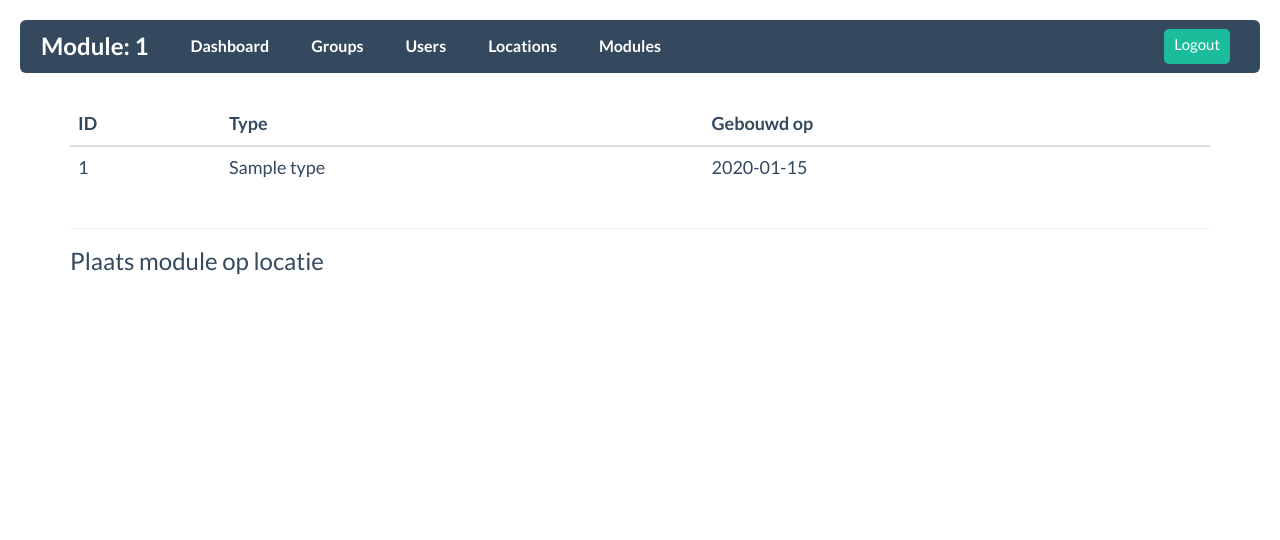
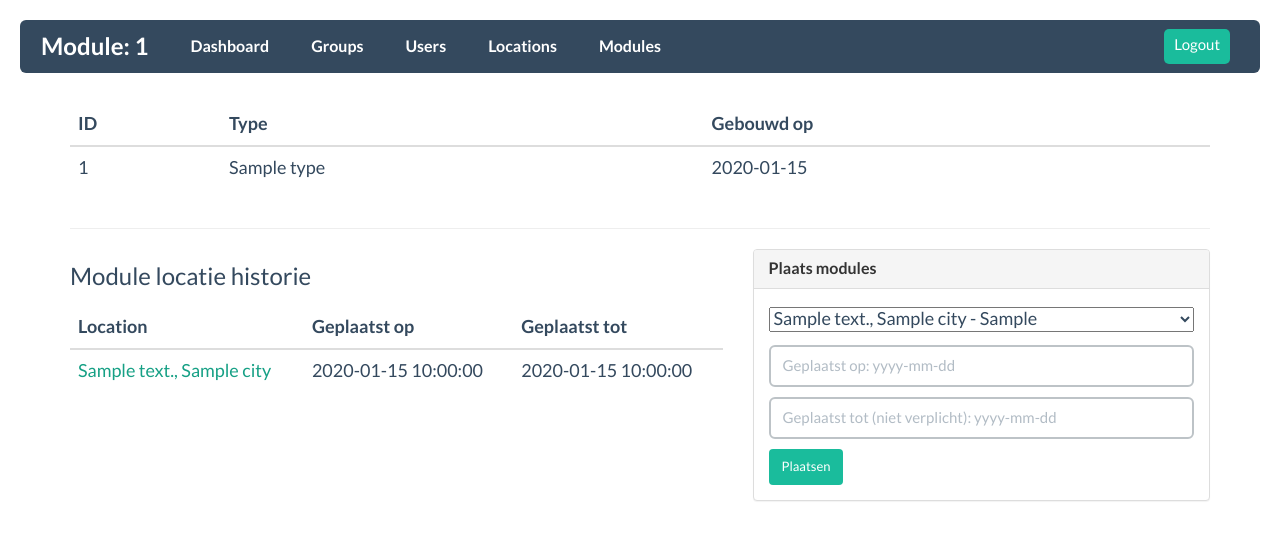
Before and after one commit to takwas/community-python, a Flask app: template admin/templates/modules/module.html in a window 1280 px wide. Shown: the top 540 px of the page. Run offline with Flask 2, Linux system fonts and the light colour scheme; the template is opened without the code that fills it: most values are stand-ins (such as "Sample title", 1, 10 or a date in 2020); some libraries are stand-ins or nearby versions.

Commit message:
module location

```diff
--- /dev/null
+++ b/admin/static/js/module/calendar.js
@@ -0,0 +1,3 @@
+$(document).ready(function() {
+    alert('hoi')
+})
--- a/admin/templates/locations/index.html
+++ b/admin/templates/locations/index.html
@@ -34,7 +34,7 @@
                                             Nog geen datum
                                         {% endif %}
                                     </td>
-                                    <td>{{ Module_Location.select().where(Module_Location.location == l).where(Module_Location.end_date == None).count() }}</td>
+                                    <td>{{ Module_Location.select().where(Module_Location.location == l).where(Module_Location.start_date <= datetime.now().date()).where(Module_Location.end_date > datetime.now().date()).count() }}</td>
                                 </tr>
                             {% endfor %}
                         </tbody>
--- a/admin/templates/modules/module.html
+++ b/admin/templates/modules/module.html
@@ -28,9 +28,58 @@
 
         <div class="col-md-12">
             <hr>
-        <h6>Plaats module op locatie</h6>
+        </div>
+
+        <div class="col-md-7">
+            <h6>Module locatie historie</h6>
+
+            {% if locations %}
+                <div class="table-responsive">
+                    <table class="table table-hover">
+                        <thead>
+                        <tr>
+                            <th>Location</th>
+                            <th>Geplaatst op</th>
+                            <th>Geplaatst tot</th>
+                        </tr>
+                        </thead>
+                        <tbody>
+                            {% for location in locations %}
+                                <tr>
+                                    <td>
+                                        <a href="{{ url_for('admin.location', location_id=location.location.id) }}">{{ location.location.address }}, {{ location.location.city }}</a>
+                                    </td>
+                                    <td>{{ location.start_date }}</td>
+                                    {% if location.end_date %}
+                                        <td>{{ location.end_date }}</td>
+                                        {% if datetime.now().date() > location.start_date and datetime.now().date() < location.end_date %}
+                                            <td>staat er nu</td>
+                                        {% endif %}
+                                    {% else %}
+                                        <td>Nog niet bekend</td>
+                                    {% endif %}
+                                </tr>
+                            {% endfor %}
+                        </tbody>
+                    </table>
+                </div>
+            {% else %}
+                Module nog nergens geplaatst
+            {% endif %}
+        </div>
+
+        <div class="col-md-5">
+            {% include 'modules/place_module.html' %}
+        </div>
+
+        <div class="col-md-12">
+            <div id="module_calendar"></div>
         </div>
     </div>
 
 
 {% endblock %}
+
+{% block javascript %}
+    <script src="{{ url_for('admin.static', filename='js/module/calendar.js') }}"></script>
+{% endblock %}
--- a/admin/templates/modules/modules.html
+++ b/admin/templates/modules/modules.html
@@ -17,7 +17,7 @@
                                 <a href="{{ url_for('admin.module', module_id=module.id) }}">{{ module.id }}</a>
                             </td>
                             <td>{{ module.type.type }}</td>
-                            <td>{{ module.build_on.strftime('%Y-%m-%d %H:%M') }}</td>
+                            <td>{{ module.build_on }}</td>
                         </tr>
                     {% endfor %}
                 {% endif %}
--- /dev/null
+++ b/admin/templates/modules/place_module.html
@@ -0,0 +1,30 @@
+<div>
+    <div class="panel panel-default">
+        <div class="panel-heading">
+            <h3 class="panel-title">Plaats modules</h3>
+        </div>
+        <div class="panel-body">
+            <form action="{{ url_for('admin.new_module_location', module_id=module.id) }}" method="POST">
+                <div class="margin-bottom-10">
+                    <select class="width-100" name="location">
+                        {% for loc in available_locations %}
+                            <option value="{{ loc.id }}">{{ loc.address }}, {{ loc.city }} - {{ loc.unavailable_from }}</option>
+                        {% endfor %}
+                    </select>
+                </div>
+
+                <div class="margin-bottom-10">
+                    <input type="text" class="form-control" name="placed_on" placeholder="Geplaatst op: yyyy-mm-dd" />
+                </div>
+
+                <div class="margin-bottom-10">
+                    <input type="text" class="form-control" name="placed_til" placeholder="Geplaatst tot (niet verplicht): yyyy-mm-dd" />
+                </div>
+
+                <button type="submit" class="btn btn-primary btn-sm">
+                    Plaatsen
+                </button>
+            </form>
+        </div>
+    </div>
+</div>
--- a/admin/templates/site/base.html
+++ b/admin/templates/site/base.html
@@ -56,5 +56,8 @@
 
     <script src="https://ajax.googleapis.com/ajax/libs/jquery/3.1.0/jquery.min.js"></script>
     <script src="{{ url_for('admin.static', filename='js/flat-ui.min.js') }}"></script>
+    {% block javascript %}
+
+    {% endblock %}
 </body>
 </html>
--- a/models/Module.py
+++ b/models/Module.py
@@ -1,4 +1,4 @@
-from peewee import PrimaryKeyField, ForeignKeyField, DateTimeField
+from peewee import PrimaryKeyField, ForeignKeyField, DateField
 from models import BaseModel, Module_Type
 import datetime
 
@@ -6,4 +6,4 @@ import datetime
 class Module(BaseModel):
     id = PrimaryKeyField()
     type = ForeignKeyField(Module_Type, related_name='related_modules')
-    build_on = DateTimeField(default=datetime.datetime.now())
+    build_on = DateField(default=datetime.datetime.now().date())
--- a/models/Module_Location.py
+++ b/models/Module_Location.py
@@ -6,8 +6,8 @@ from datetime import datetime
 class Module_Location(BaseModel):
     module = ForeignKeyField(Module, related_name='locations')
     location = ForeignKeyField(Location, related_name='modules')
-    start_date = DateField(default=datetime.now())
-    end_date = DateField(null=True)
+    start_date = DateField()
+    end_date = DateField()
 
 
     class Meta:
```
Also changed, not shown: admin/controllers/LocationController.py (+5 -2 lines), admin/controllers/ModuleController.py (+70 -2 lines), admin/templates/locations/location.html (+2 -8 lines). Lines whose indentation alone changed are shown as unchanged.
